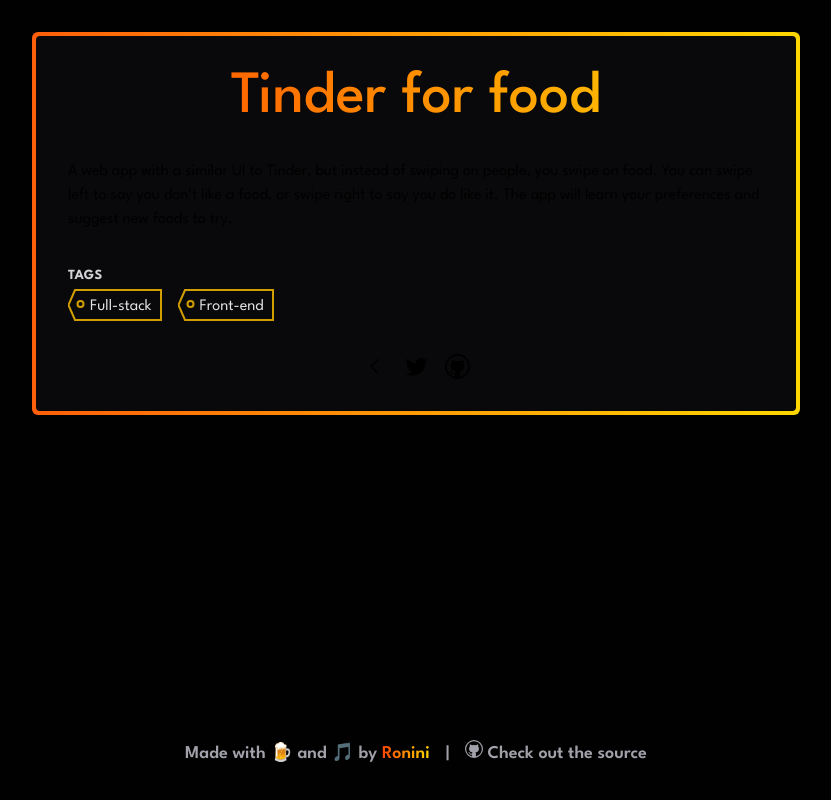
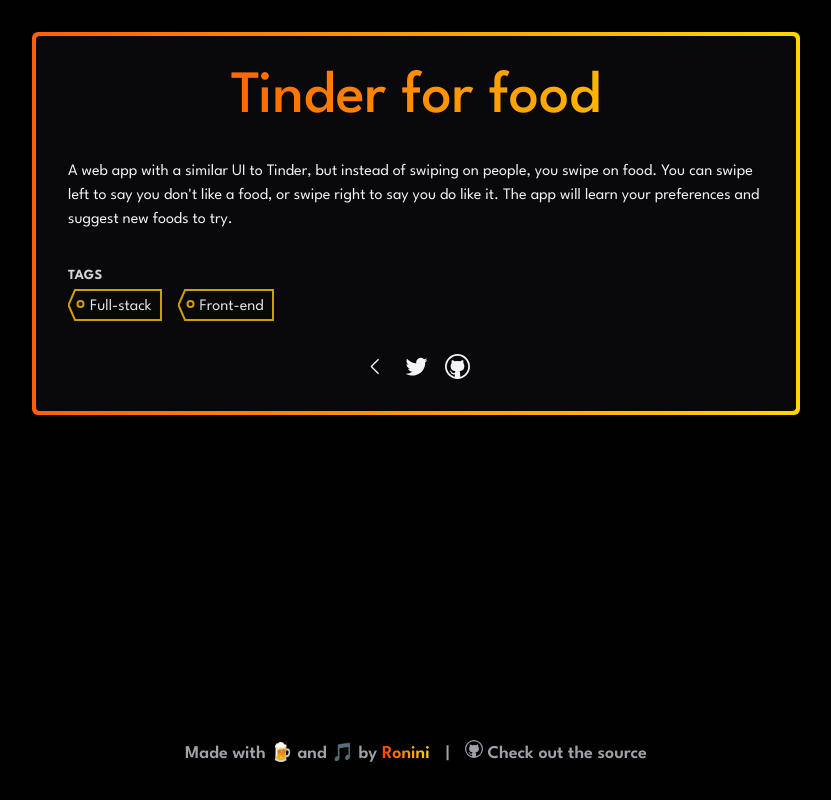
Before and after one commit to Roninii/web-idea-forge, a Next.js app: page /idea/4 in a window 1280 px wide. Shown: the whole page, without its empty margins (224-1055 px from the left). Built offline with nearby package versions, Linux system fonts and the light colour scheme.

Commit message:
fix default text color bugs

```diff
--- a/app/ProjectIdea.tsx
+++ b/app/ProjectIdea.tsx
@@ -59,7 +59,7 @@
           <span className="group-hover:text-gradient text-center text-gray-400">
             More Info
           </span>
-          <VscArrowSmallRight className="absolute right-0 top-1/2 ml-2 -translate-y-1/2  transform opacity-0 transition-all duration-300 ease-out group-hover:inline group-hover:translate-x-2 group-hover:opacity-100" />
+          <VscArrowSmallRight className="absolute right-0 top-1/2 ml-2 -translate-y-1/2 transform  text-white opacity-0 transition-all duration-300 ease-out group-hover:inline group-hover:translate-x-2 group-hover:opacity-100" />
           <hr className="from-vermilion-500 to-gold-500 mx-auto h-0.5 transform border-0 bg-gradient-to-r opacity-0 duration-300 group-hover:translate-y-1 group-hover:opacity-100" />
         </Link>
       </div>
--- a/app/idea/[id]/page.tsx
+++ b/app/idea/[id]/page.tsx
@@ -12,9 +12,9 @@
   return (
     <main className="p-8">
       <Transition>
-        <div className="max-w-screen-md mx-auto p-1 bg-gradient-to-r from-vermilion-500 to-gold-500 rounded-md">
-          <article className="bg-zinc-950 rounded p-8">
-            <h1 className="text-6xl text-gradient font-medium text-center mb-8">
+        <div className="from-vermilion-500 to-gold-500 mx-auto max-w-screen-md rounded-md bg-gradient-to-r p-1 text-gray-100">
+          <article className="rounded bg-zinc-950 p-8">
+            <h1 className="text-gradient mb-8 text-center text-6xl font-medium">
               {idea?.description_short}
             </h1>
             <p>{idea?.description_long}</p>
```
